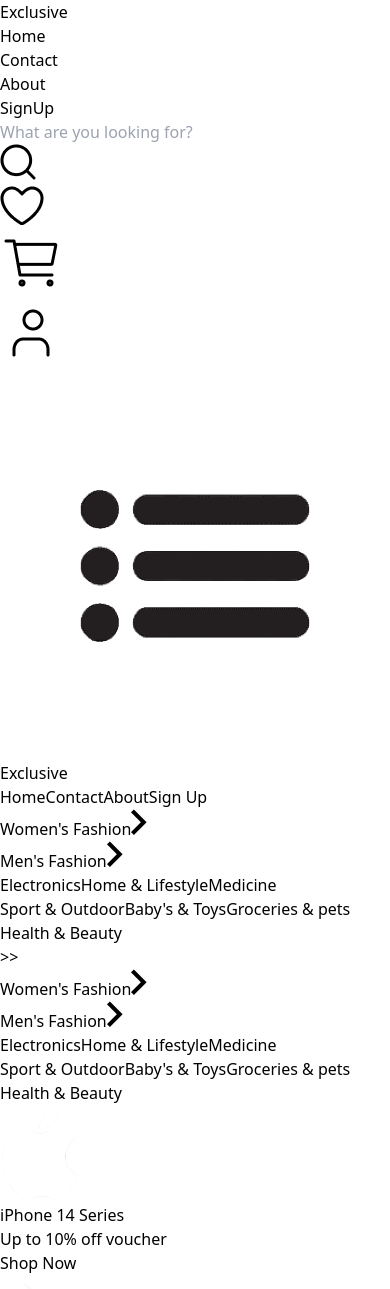
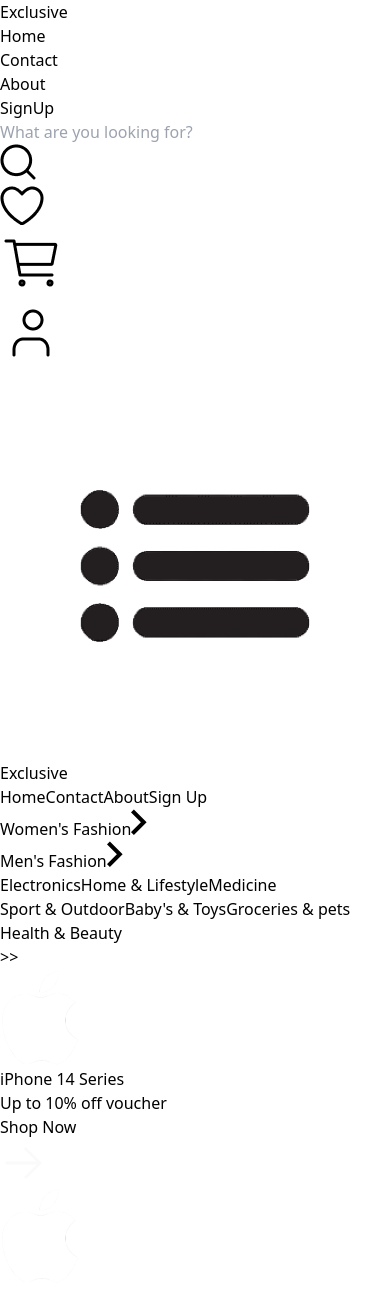
Before and after one commit to yoseftsegaye/E-commerce-website, a React (Vite) app: page / in a window 390 px wide. Shown: the top 1289 px of the page. Built offline with nearby package versions, Linux system fonts and the light colour scheme.

Commit message:
responsive feature added to home

```diff
--- a/src/pages/Home.jsx
+++ b/src/pages/Home.jsx
@@ -1,3 +1,4 @@
+
 import React, { useState } from 'react';
 
 const Home = () => {
@@ -9,10 +10,12 @@
     };
 
     return (
-        <div className="flex flex-row w-full mt-20 lg:px-[2%] md:px-[5%]">
+        <div className="flex flex-row w-full mt-20 mb-4 px-[2%] md:px-[5%]">
+
             {/* Side menu bar */}
-            <div className="w-10 lg:w-[233px] h-[344px] lg:h-auto pr-1 lg:pr-4 pt-10 border-r border-black/50 relative">
-                <div className="hidden lg:flex flex-col items-start w-[217px] h-[344px] gap-4">
+            <div className={`relative ${open ? "w-[233px] h-fit pt-[3%]" : "w-10 h-auto"} lg:w-[233px] lg:h-auto pr-1 lg:pr-4 lg:pt-10`}>
+                {/* Sidebar content */}
+                <div className={`${open ? "flex" : "hidden"} flex-col items-start gap-4 w-[217px] h-[344px] lg:flex lg:h-auto`}>
                     <div className="flex flex-row items-center justify-between w-full">
                         <button className="font-normal text-base hover:text-[#DB4444]">Women's Fashion</button>
                         <button>
@@ -34,45 +37,20 @@
                     <button className="font-normal text-base hover:text-[#DB4444]">Health & Beauty</button>
                 </div>
 
-                {/* Sidebar menu */}
-                <div className="relative w-full h-full">
+                {/* Sidebar expand button */}
+                <div className="absolute bottom-1 right-2 flex items-center justify-center z-[10] lg:hidden">
                     <button
-                        className="flex items-center justify-center w-8 h-5 rounded-xl bg-[#f19393] hover:bg-[#DB4444] text-white bottom-0 right-0 lg:hidden absolute"
+                        className="flex items-center justify-center w-8 h-5 rounded-xl bg-[#f19393] hover:bg-[#DB4444] text-white"
                         onClick={() => setOpen(!open)}
                     >
-                        {open ? '<<' : '>>'}
+                        {open ? "<<" : ">>"}
                     </button>
-                </div>
-
-
-
-                {/* Side menu list */}
-                <div className={`absolute flex flex-col items-start w-[217px] h-[344px] gap-4 top-0 left-0 pt-[3%] text-black shadow-md transition-transform transform duration-500 ${open ? 'translate-x-0' : '-translate-x-full'
-                    } lg:hidden`}>
-                    <div className="flex flex-row items-center justify-between w-full">
-                        <button className="font-normal text-base hover:text-[#DB4444]">Women's Fashion</button>
-                        <button>
-                            <img src="/Home/DropDown.png" alt="DropDown" className="w-2 h-3" />
-                        </button>
-                    </div>
-                    <div className="flex flex-row items-center justify-between w-full">
-                        <button className="font-normal text-base hover:text-[#DB4444]">Men's Fashion</button>
-                        <button>
-                            <img src="/Home/DropDown.png" alt="DropDown" className="w-2 h-3" />
-                        </button>
-                    </div>
-                    <button className="font-normal text-base hover:text-[#DB4444]">Electronics</button>
-                    <button className="font-normal text-base hover:text-[#DB4444]">Home & Lifestyle</button>
-                    <button className="font-normal text-base hover:text-[#DB4444]">Medicine</button>
-                    <button className="font-normal text-base hover:text-[#DB4444]">Sport & Outdoor</button>
-                    <button className="font-normal text-base hover:text-[#DB4444]">Baby's & Toys</button>
-                    <button className="font-normal text-base hover:text-[#DB4444]">Groceries & pets</button>
-                    <button className="font-normal text-base hover:text-[#DB4444]">Health & Beauty</button>
                 </div>
             </div>
 
             {/* Front image */}
-            <div className="w-full h-auto pl-[3%] pt-[3%]" onClick={handleCloseDetail}>
+            <div className={`w-full h-auto pl-[3%] pt-[3%] transition-transform duration-300 border-l border-black/50`}
+                onClick={handleCloseDetail}>
                 <div className="relative flex flex-row justify-center md:justify-between w-full h-full bg-black md:pl-4 lg:pl-16">
                     {/* Description section */}
                     <div className="hidden md:flex flex-col w-[300px] gap-8 py-10 left-0">
@@ -135,7 +113,7 @@
                     </div>
                 </div>
             </div>
-        </div>
+        </div >
     );
 };
 
```
